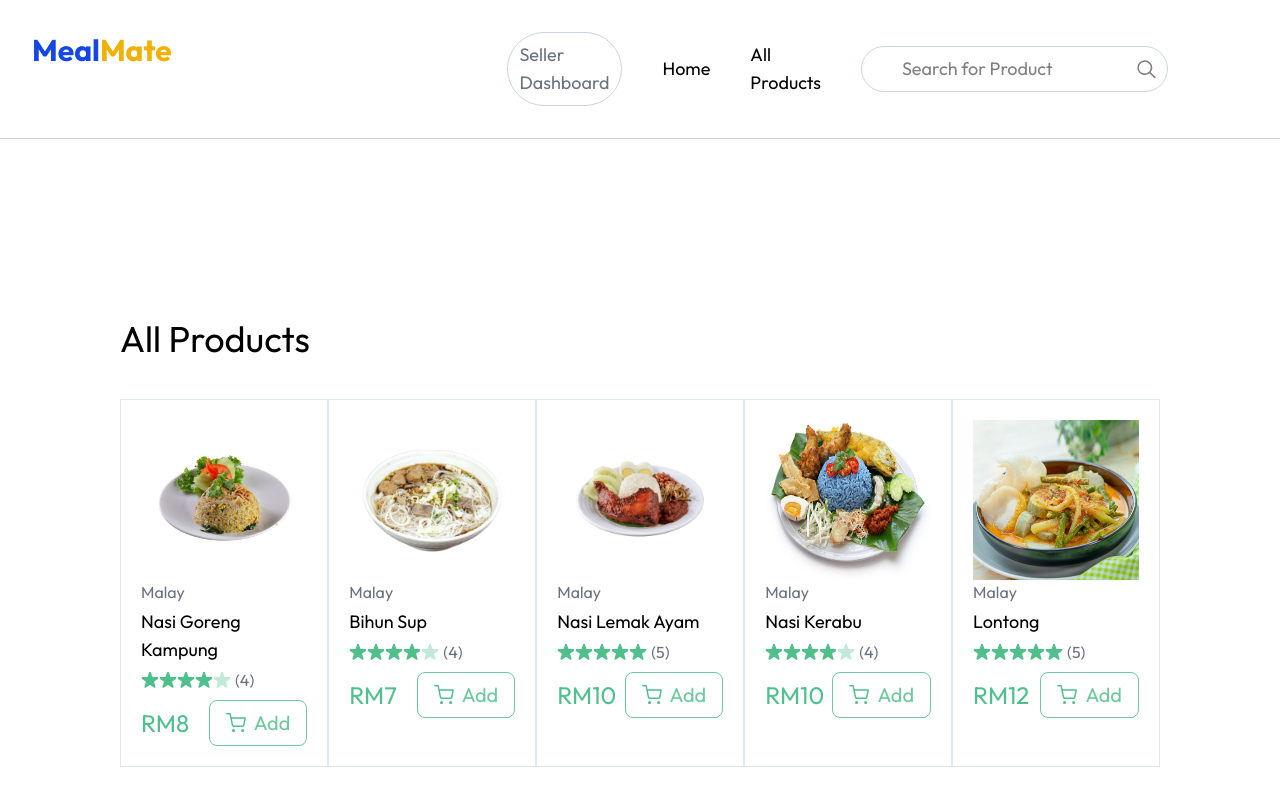
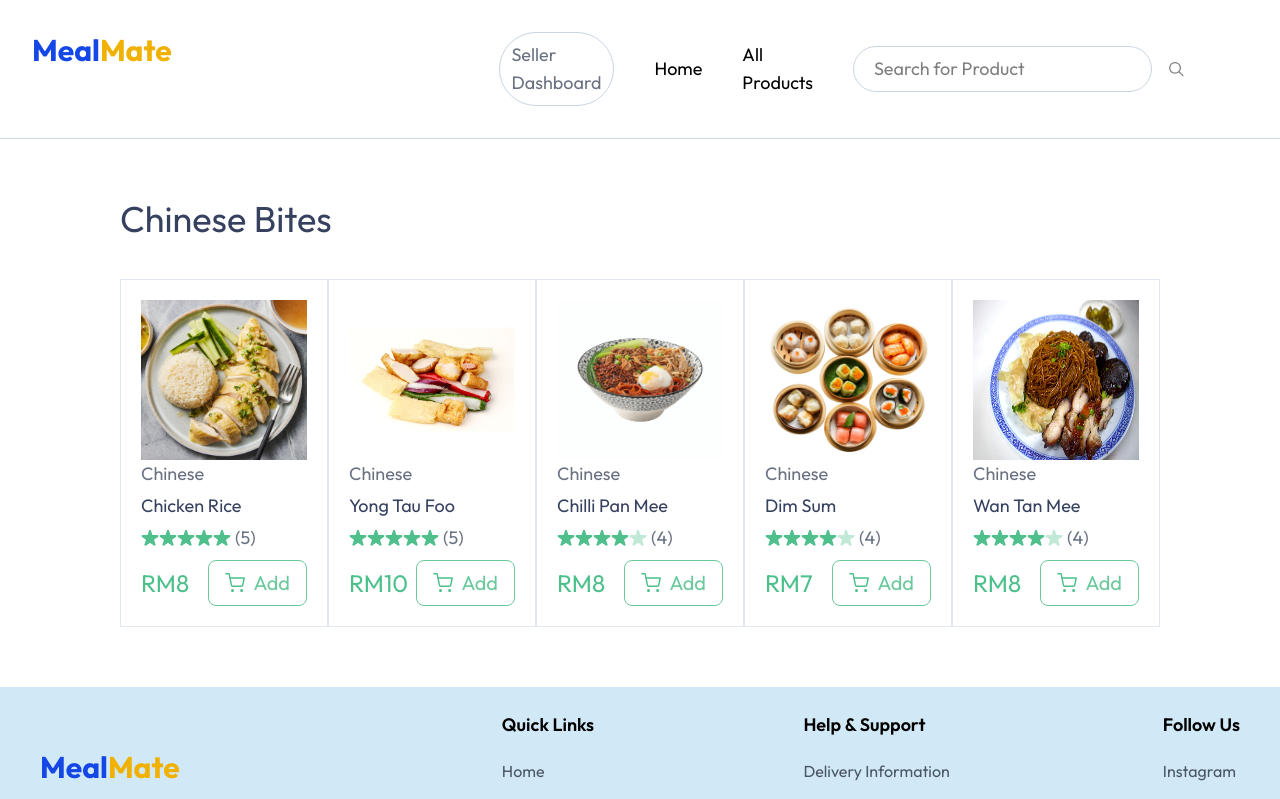
Before and after one commit to karwenglim/MealMate, a Next.js app: page /products/chinese in a window 1280 px wide. Shown: the top 799 px of the page. Built offline with nearby package versions, Linux system fonts and the light colour scheme.

Commit message:
feat: complete routing, add rtk next

```diff
--- a/src/app/products/[category]/page.tsx
+++ b/src/app/products/[category]/page.tsx
@@ -1,15 +1,26 @@
-import React from 'react';
+'use client';
+import React, { useMemo } from 'react';
 import GeneralCollections from '@/components/products/generalCollections';
+import { useParams } from 'next/navigation';
+import { categories } from '../../../../assets/images/assets';
+function CategoryPage() {
+  const params = useParams();
+  const category = params?.category as string;
+  const firstLetter = category.charAt(0);
+  const upperCasedFL = firstLetter.toUpperCase();
+  const remainingStr = category.slice(1);
+  const formattedCategoryText = upperCasedFL + remainingStr;
 
-interface CategoryPageProp {
-  category: string;
-  fancyString: string;
-}
-function CategoryPage({ category, fancyString }: CategoryPageProp) {
+  const targetCategory = useMemo(() => {
+    if (!category) return null;
+    return categories.find((cat) => cat.path === formattedCategoryText);
+  }, [formattedCategoryText, category]);
+
   return (
     <div className='py-15 px-30 flex flex-col w-full gap-30'>
-      <div>{fancyString}</div>
-      <GeneralCollections category={category} />
+      <div className='text-lg text-[#36415F] font-[400] font-outfit'>
+        {targetCategory && <GeneralCollections category={targetCategory} />}
+      </div>
     </div>
   );
 }
--- a/src/app/products/page.tsx
+++ b/src/app/products/page.tsx
@@ -1,10 +1,9 @@
 import React from 'react';
 import GeneralCollections from '@/components/products/generalCollections';
-
 function Page() {
   return (
     <div className='py-15 px-30 flex flex-col w-full gap-30'>
-      <GeneralCollections category='' />
+      <GeneralCollections />
     </div>
   );
 }
--- a/src/components/categories/card.tsx
+++ b/src/components/categories/card.tsx
@@ -1,25 +1,36 @@
 import React from 'react';
 import Image from 'next/image';
 import { Category } from '../../types/Category';
+import Link from 'next/link';
+
 interface CardProp {
   category: Category;
 }
 
 function Card({ category }: CardProp) {
-  console.log(category);
+  const { path } = category;
+  const firstPathLetter = path.charAt(0);
+  const lowercaseLetter = firstPathLetter.toLowerCase();
+  const remainingString = path.slice(1);
+  const formattedPath = lowercaseLetter + remainingString;
+
   return (
+    <Link href={`/products/${formattedPath}`}>
       <div
-      className='flex flex-col p-5  rounded-xl'
+        className='flex flex-col p-5 rounded-xl'
         style={{ backgroundColor: category.bgColor }}>
+        <div className='overflow-hidden'>
           <Image
             src={category.image}
             alt='categoryIcon'
-        className='h-40 w-45'
+            className='h-40 w-45 transition-transform duration-300 ease-in-out transform hover:scale-110'
           />
+        </div>
         <div className='text-center text-[#313131] font-semibold'>
           {category.text}
         </div>
       </div>
+    </Link>
   );
 }
 
--- a/src/components/categories/collections.tsx
+++ b/src/components/categories/collections.tsx
@@ -4,7 +4,7 @@ import Card from './card';
 function Collections() {
   return (
     <div className='flex flex-col gap-5'>
-      <div className='text-4xl text-[#313131]'>Categories</div>
+      <div className='text-4xl text-[#36415F]'>Categories</div>
       <div className='flex flex-row gap-5 justify-between'>
         {categories.map((category, index) => (
           <Card
--- a/src/components/layouts/header.tsx
+++ b/src/components/layouts/header.tsx
@@ -1,10 +1,22 @@
-import React from 'react';
+'use client';
+import React, { useRef } from 'react';
 import searchIcon from '../../../assets/images/search_icon.svg';
 import Image from 'next/image';
 import profileIcon from '../../../assets/images/profile_icon.png';
 import navCartIcon from '../../../assets/images/nav_cart_icon.svg';
 import Link from 'next/link';
+import { useRouter } from 'next/navigation';
 function Header() {
+  const inputRef = useRef<HTMLInputElement>(null);
+  const router = useRouter();
+
+  const handleInputChange = () => {
+    const value = inputRef.current?.value.trim();
+    if (value) {
+      router.push('/products');
+    }
+  };
+
   return (
     <div className='flex flex-row p-8 border-b-1 border-slate-300 sticky'>
       <div className='flex flex-row  w-full justify-between '>
@@ -24,16 +36,18 @@ function Header() {
           <div className='text-lg hover:cursor-pointer'>
             <Link href='/products'>All Products</Link>
           </div>
-          <div className='relative'>
+          <div className='flex flex-row gap-4'>
             <input
               type='text'
-              className='border border-slate-300 rounded-full p-2 pl-10 text-lg'
+              className='border border-slate-300 rounded-full py-2 px-5 text-lg'
               placeholder='Search for Product'
+              ref={inputRef}
+              onChange={handleInputChange}
             />
             <Image
               src={searchIcon}
               alt='Search icon'
-              className='absolute right-3 top-1/2 transform -translate-y-1/2 w-5 h-5 pointer-events-none'
+              className='ml-auto'
             />
           </div>
           <div>
--- a/src/components/products/bestSellerCollections.tsx
+++ b/src/components/products/bestSellerCollections.tsx
@@ -5,7 +5,7 @@ function Collections() {
   const products = dummyProducts.slice(0, 6);
   return (
     <div className='flex flex-col gap-5'>
-      <div className='text-4xl text-[#313131] '>Best Seller</div>
+      <div className='text-4xl text-[#36415F] '>Best Seller</div>
       <div className='flex flex-row gap-5 justify-between'>
         {products.map((product, index) => (
           <Card
--- a/src/components/products/card.tsx
+++ b/src/components/products/card.tsx
@@ -33,7 +33,7 @@ function Card({ product }: CardProp) {
       }>
       <Image
         alt='productImg'
-        className='h-40 w-45'
+        className='h-40 w-45 transition-transform duration-300 ease-in-out transform hover:scale-110'
         src={product.image[0]}
       />
       <div className='flex flex-col gap-2'>
--- a/src/components/products/generalCollections.tsx
+++ b/src/components/products/generalCollections.tsx
@@ -1,34 +1,35 @@
-import React from 'react';
+import React, { useMemo, useCallback } from 'react';
 import { dummyProducts } from '../../../assets/images/assets';
 import Card from './card';
 import { Product } from '@/types/Product';
+import { Category } from '@/types/Category';
 
 interface collectionProp {
-  category: string;
+  category?: Category;
 }
-function GeneralCollections({ category = '' }: collectionProp) {
-  const getChunkedProducts = (products: Product[]) => {
+function GeneralCollections({ category }: collectionProp) {
+  const filteredProducts = useMemo(() => {
+    if (!category) {
+      return dummyProducts;
+    }
+    return dummyProducts.filter(
+      (product) => product.category === category.path
+    );
+  }, [category]);
+
+  const getChunkedProducts = useCallback((products: Product[]) => {
     const chunks: Product[][] = [];
     for (let i = 0; i < products.length; i = i + 5) {
       chunks.push(products.slice(i, i + 5));
     }
     return chunks;
-  };
+  }, []);
 
-  let displayedProducts: Product[][] = [];
-
-  if (category.length === 0) {
-    displayedProducts = getChunkedProducts(dummyProducts);
-  } else {
-    const filteredProducts = dummyProducts.filter(
-      (product) => product.category === category
-    );
-    displayedProducts = getChunkedProducts(filteredProducts);
-  }
+  const displayedProducts = getChunkedProducts(filteredProducts);
 
   return (
     <div className='flex flex-col gap-10'>
-      <div className='text-4xl'>All Products</div>
+      <div className='text-4xl'>{category?.text || 'All Products'}</div>
       <div className='flex flex-col gap-20'>
         {displayedProducts.map((group, idx) => (
           <div
```
Also changed, not shown: src/app/page.tsx (+25 -12 lines), src/lib/store.ts (added). Lines whose indentation alone changed are shown as unchanged.
